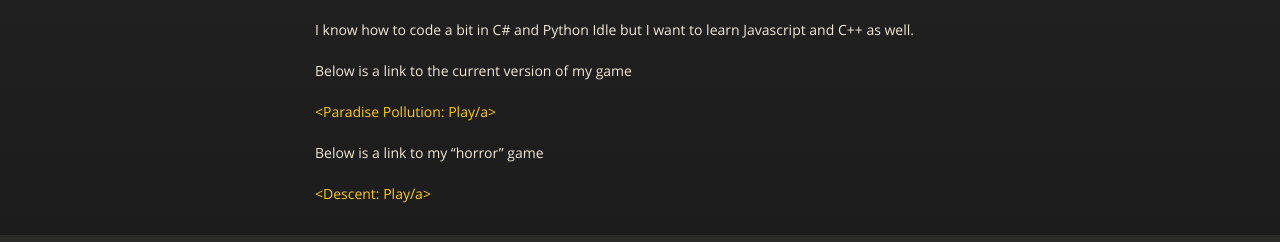
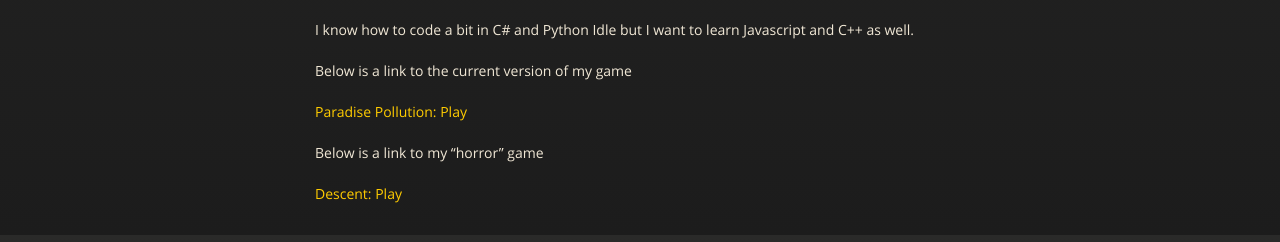
Before and after one commit to Saladsnek/MyWebsite, a Jekyll site: the page built from index.md, in a window 1280 px wide and 979 px high. Shown: the part 665-907 px from the top of the window. Built offline with Jekyll 4.4.1, drawn with Linux system fonts in a browser that asks for light colours; nearby versions of some CDN libraries; our own code applies the rules of GitHub Pages for plain Markdown files; the repository's description, which GitHub fills in, is left out; some of the changed lines change nothing that is shown.

Commit message:
Fixing stuff

```diff
--- a/index.md
+++ b/index.md
@@ -14,8 +14,8 @@ I know how to code a bit in C# and Python Idle but I want to learn Javascript an
 
 Below is a link to the current version of my game
 
-<a href="game.html"><Paradise Pollution: Play/a>
+<a href="game.html">Paradise Pollution: Play</a>
 
 Below is a link to my "horror" game
 
-<a href="WebGLBuildForPracProj/horror.html"><Descent: Play/a>
+<a href="WebGLBuildForPracProj/horror.html">Descent: Play</a>
```
